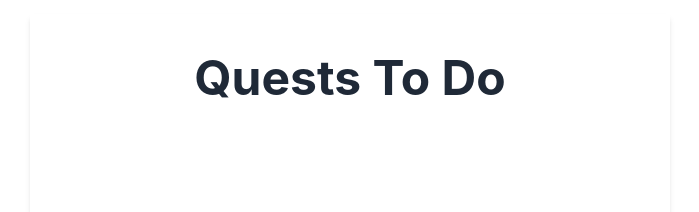
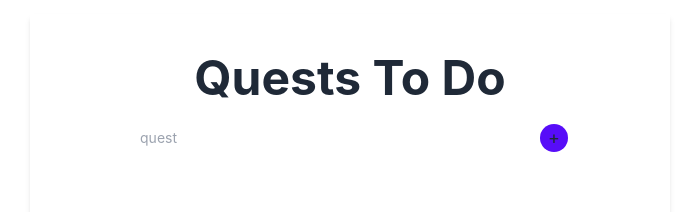
Before and after one commit to Julioall/Quests-To-Do, a React (Create React App) app: page / in a window 1280 px wide. Shown: the part 106-318 px from the top of the page, without its empty margins (290-989 px from the left). Built offline with nearby package versions, Linux system fonts and the light colour scheme.

Commit message:
importing the AddQuest

```diff
--- a/src/App.js
+++ b/src/App.js
@@ -1,3 +1,5 @@
+import AddQuest from "./AddQuest";
+
 function App() {
   return (
     <div className="flex h-screen justify-center items-center">
@@ -5,6 +7,7 @@ function App() {
         <h1 className="text-5xl font-work font-bold w-fit text-center">
           Quests To Do
         </h1>
+        <AddQuest />
       </div>
     </div>
   );
```
